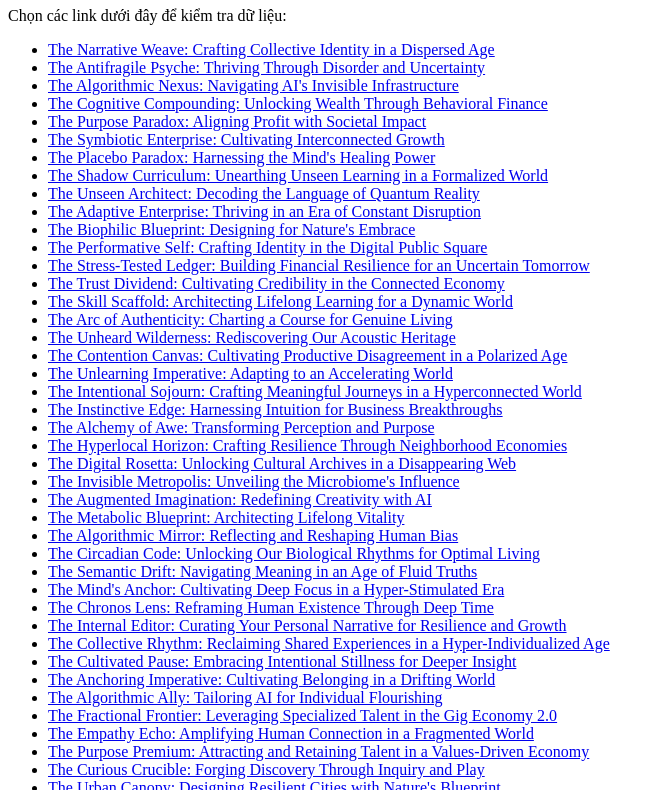
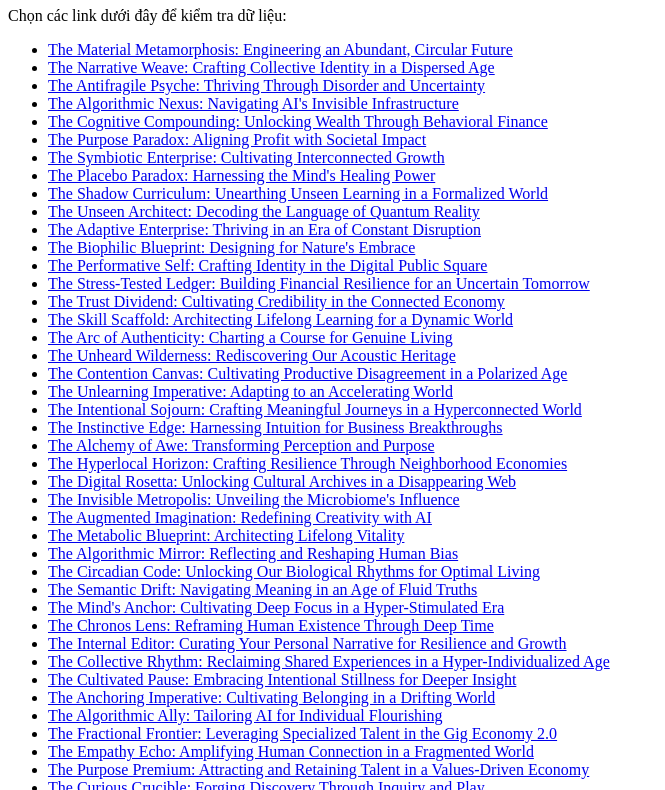
Before and after one commit to hiendo1-a11y/hien_test_444, a plain HTML site: page index.html in a window 1280 px wide. Shown: the part 73-863 px from the top of the page, without its empty margins (0-665 px from the left). Drawn offline with Linux system fonts and the light colour scheme.

Commit message:
🤖 Auto: The Material Metamorphosis: Engineering an Abundant, Circular Future

```diff
--- a/index.html
+++ b/index.html
@@ -8,6 +8,7 @@
     <h1>Hệ thống lưu trữ file Test AI</h1>
     <p>Chọn các link dưới đây để kiểm tra dữ liệu:</p>
     <ul>
+        <li><a href="Test_auto_the_material_metamorphosis_engineering_an_abundant_circular_.pdf">The Material Metamorphosis: Engineering an Abundant, Circular Future</a></li>
         <li><a href="Test_auto_the_narrative_weave_crafting_collective_identity_in_a_disper.pdf">The Narrative Weave: Crafting Collective Identity in a Dispersed Age</a></li>
         <li><a href="Test_auto_the_antifragile_psyche_thriving_through_disorder_and_uncerta.pdf">The Antifragile Psyche: Thriving Through Disorder and Uncertainty</a></li>
         <li><a href="Test_auto_the_algorithmic_nexus_navigating_ai_s_invisible_infrastructu.pdf">The Algorithmic Nexus: Navigating AI's Invisible Infrastructure</a></li>
```
Also changed, not shown: .article_history.json, 1 other file.
